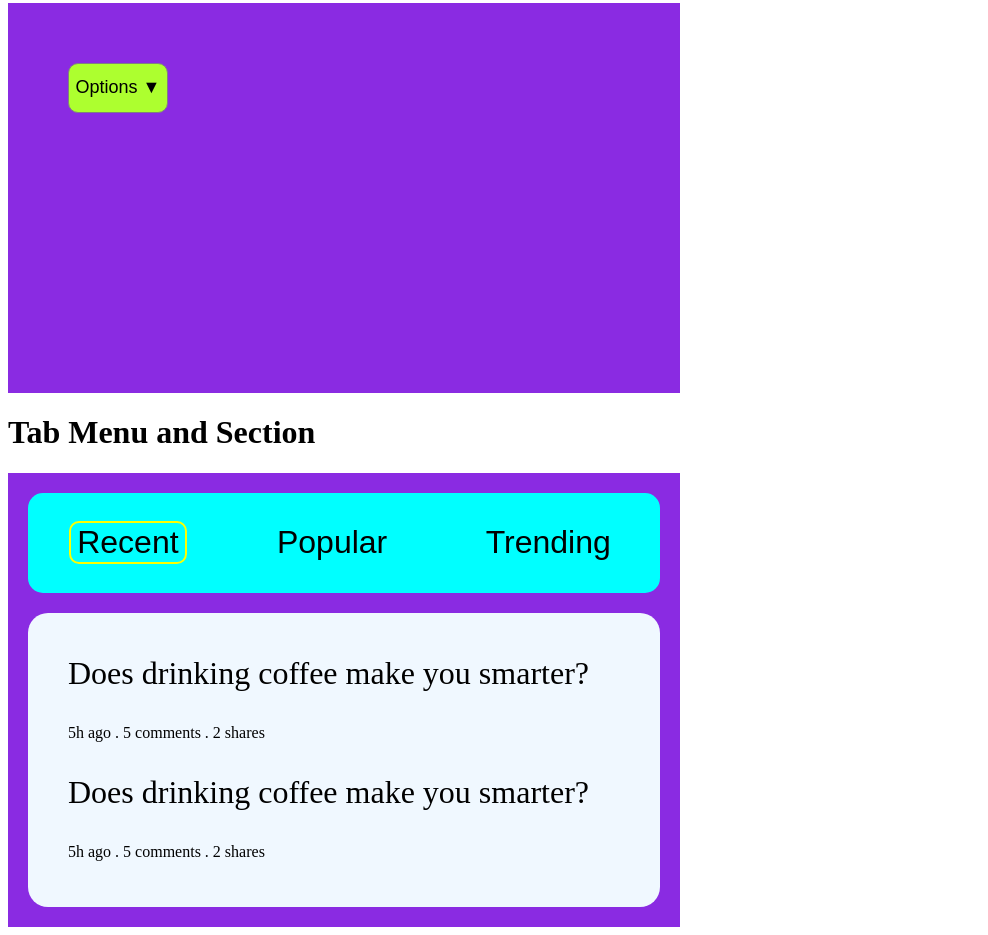
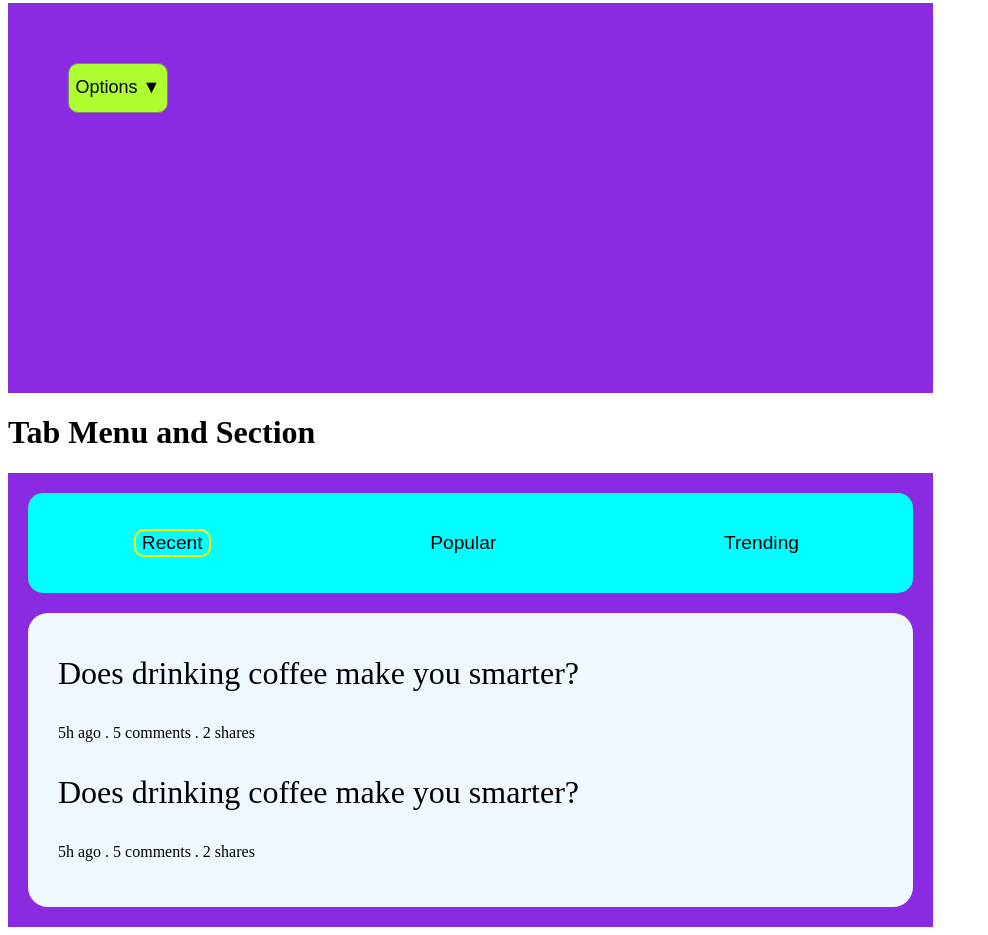
Before and after one commit to Wizard-005/TheCodeDose-Exercises, a plain HTML site: page index.html in a window 1280 px wide. Shown: the part 505-1440 px from the top of the page, without its empty margins (0-988 px from the left). Drawn offline with Linux system fonts and the light colour scheme.

Commit message:
Advance JS Exercises

```diff
--- a/style.css
+++ b/style.css
@@ -12,7 +12,7 @@
 #refund {
     margin-top: 20px;
     padding: 20px;
-    width: 50%;
+    width: 70%;
     background-color: blueviolet;
 }
 
@@ -47,7 +47,7 @@
 .dropdown {
     margin-top: 20px;
     padding: 20px;
-    width: 50%;
+    width: 70%;
     height: 350px;
     background-color: blueviolet;
 }
@@ -94,7 +94,7 @@
 .tab-menu {
     margin-top: 20px;
     padding: 20px;
-    width: 50%;
+    width: 70%;
     background-color: blueviolet;
 }
 
@@ -109,7 +109,7 @@
 }
 
 .tab-btn {
-    font-size: 2rem;
+    font-size: 1.2rem;
     background-color: aqua;
     border: none;
     cursor: pointer;
@@ -120,7 +120,7 @@
 .content-sec {
     background-color: aliceblue;
     padding: 10px;
-    padding-left: 40px;
+    padding-left: 30px;
     padding-bottom: 30px;
     border-radius: 20px;
 }
```
